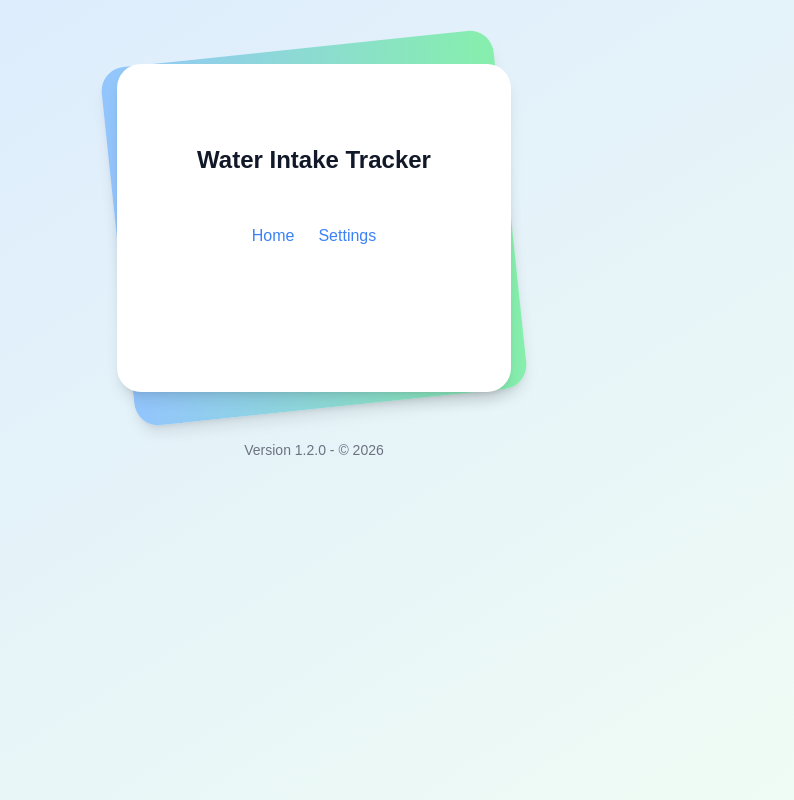
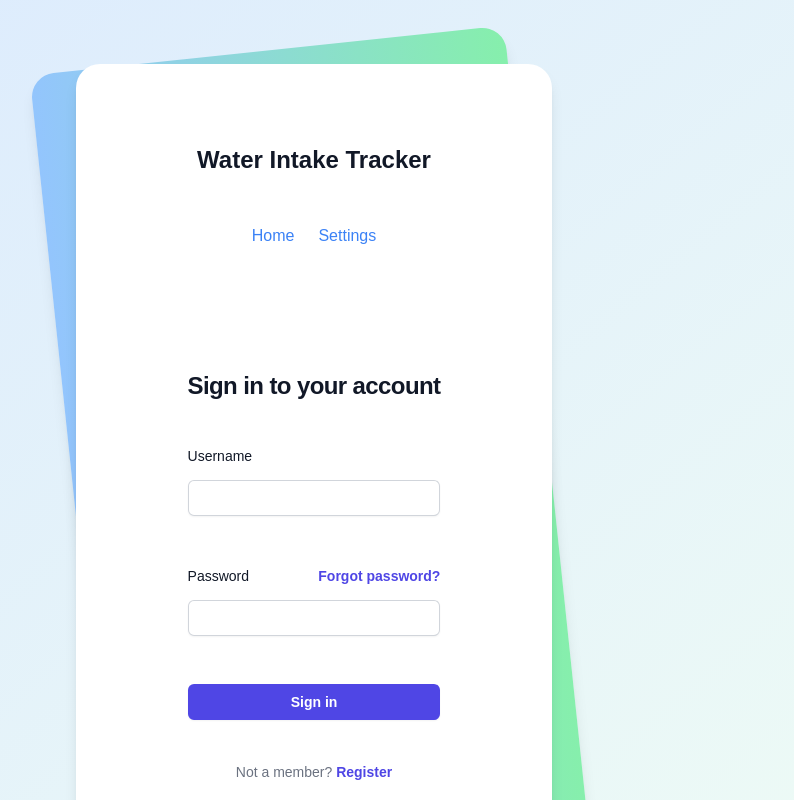
Before and after one commit to MarcosOlivaKaczmarek/water-bottle-app, a React app: page /login in a window 1280 px wide. Shown: the top 800 px of the page, without its empty margins (326-1120 px from the left). Built offline with nearby package versions, Linux system fonts and the light colour scheme; the HTML template or start-up script is replaced by a standard one.

Commit message:
[Task] Frontend: Implement user login form (#75)
* feat: Frontend: Implement user login form (iteration 2)

* feat: Frontend: Implement user login form (iteration 3)

```diff
--- a/src/App.tsx
+++ b/src/App.tsx
@@ -4,7 +4,6 @@
 import SevenDayWaterIntakeChart from './components/SevenDayWaterIntakeChart'
 import ProgressBar from './components/ProgressBar'
 import Counter from './components/Counter'
-import AuthPage from './pages/AuthPage'
 import GoalSetting from './components/GoalSetting'
 import WaterLogging from './components/WaterLogging'
 import CircularProgressChart from './components/CircularProgressChart'
@@ -14,6 +13,7 @@
 import SettingsPage from './pages/SettingsPage'
 import { BrowserRouter as Router, Route, Routes, Link } from 'react-router-dom'
 import RegisterPage from './pages/RegisterPage'
+import LoginPage from './pages/LoginPage'
 
 function App() {
   const [isMobile, setIsMobile] = useState(false)
@@ -72,7 +72,7 @@
                     <Routes>
                       <Route
                         path="/"
-                        element={
+                        element={(
                           <>
                             <div className="rounded-md bg-white p-4 shadow-sm hover:shadow-md transition-shadow duration-300">
                               <GoalSetting onGoalSet={handleGoalSet} />
@@ -102,12 +102,12 @@
                             <div className="rounded-md bg-white p-4 shadow-sm hover:shadow-md transition-shadow duration-300">
                               <WaterBottleProfiles />
                             </div>
-                            <AuthPage />
                           </>
-                        }
+                        )}
                       />
                       <Route path="/settings" element={<SettingsPage />} />
                       <Route path="/register" element={<RegisterPage />} />
+                      <Route path="/login" element={<LoginPage />} />
                     </Routes>
                   </div>
                 </div>
--- /dev/null
+++ b/src/hooks/useApi.tsx
@@ -0,0 +1,32 @@
+import { useState, useCallback } from 'react'
+
+export const useApi = () => {
+  const [loading, setLoading] = useState(false)
+  const [error, setError] = useState<string | null>(null)
+
+  const request = useCallback(async (url: string, options: RequestInit = {}) => {
+    setLoading(true)
+    setError(null)
+
+    try {
+      const response = await fetch(url, options)
+
+      if (!response.ok) {
+        const errorData = await response.json()
+        throw new Error(errorData.message || `Request failed with status ${response.status}`)
+      }
+
+      const contentType = response.headers.get('content-type')
+      const data = contentType && contentType.includes('application/json') ? await response.json() : await response.text()
+
+      setLoading(false)
+      return data
+    } catch (err: any) {
+      setLoading(false)
+      setError(err.message || 'An error occurred')
+      throw err // Re-throw the error to be caught by the component using the hook
+    }
+  }, [])
+
+  return { loading, error, request }
+}
--- /dev/null
+++ b/src/pages/LoginPage.tsx
@@ -0,0 +1,119 @@
+import React, { useState } from 'react'
+import { useNavigate, Link } from 'react-router-dom'
+import { useApi } from '../hooks/useApi'
+
+const LoginPage = () => {
+  const [username, setUsername] = useState('')
+  const [password, setPassword] = useState('')
+  const [error, setError] = useState('')
+  const navigate = useNavigate()
+  const { request } = useApi()
+
+  const handleSubmit = async (e: React.FormEvent) => {
+    e.preventDefault()
+    setError('')
+
+    // Client-side validation
+    if (!username || !password) {
+      setError('Please enter both username and password.')
+      return
+    }
+
+    try {
+      const response = await request('/api/login', {
+        method: 'POST',
+        headers: { 'Content-Type': 'application/json' },
+        body: JSON.stringify({ username, password }),
+      })
+
+      if (response.token) {
+        localStorage.setItem('token', response.token)
+        navigate('/')
+      } else if (response.message) {
+        setError(response.message)
+      } else {
+        setError('Login failed. Please try again.')
+      }
+    } catch (err: any) {
+      console.error('Login error:', err)
+      setError(err.message || 'An unexpected error occurred.')
+    }
+  }
+
+  return (
+    <div className="flex min-h-full flex-1 flex-col justify-center px-6 py-12 lg:px-8">
+      <div className="sm:mx-auto sm:w-full sm:max-w-sm">
+        <h2 className="mt-10 text-center text-2xl font-bold leading-9 tracking-tight text-gray-900">
+          Sign in to your account
+        </h2>
+      </div>
+
+      <div className="mt-10 sm:mx-auto sm:w-full sm:max-w-sm">
+        <form className="space-y-6" onSubmit={handleSubmit}>
+          <div>
+            <label htmlFor="username" className="block text-sm font-medium leading-6 text-gray-900">
+              Username
+            </label>
+            <div className="mt-2">
+              <input
+                id="username" // Changed from email to username
+                name="username" // Changed from email to username
+                type="text" // Changed from email to text
+                autoComplete="username" // Changed from email to username
+                required
+                className="block w-full rounded-md border-0 py-1.5 text-gray-900 shadow-sm ring-1 ring-inset ring-gray-300 placeholder:text-gray-400 focus:ring-2 focus:ring-inset focus:ring-indigo-600 sm:text-sm sm:leading-6"
+                value={username}
+                onChange={(e) => setUsername(e.target.value)}
+              />
+            </div>
+          </div>
+
+          <div>
+            <div className="flex items-center justify-between">
+              <label htmlFor="password" className="block text-sm font-medium leading-6 text-gray-900">
+                Password
+              </label>
+              <div className="text-sm">
+                <Link to="/forgot-password" className="font-semibold text-indigo-600 hover:text-indigo-500">
+                  Forgot password?
+                </Link>
+              </div>
+            </div>
+            <div className="mt-2">
+              <input
+                id="password"
+                name="password"
+                type="password"
+                autoComplete="current-password"
+                required
+                className="block w-full rounded-md border-0 py-1.5 text-gray-900 shadow-sm ring-1 ring-inset ring-gray-300 placeholder:text-gray-400 focus:ring-2 focus:ring-inset focus:ring-indigo-600 sm:text-sm sm:leading-6"
+                value={password}
+                onChange={(e) => setPassword(e.target.value)}
+              />
+            </div>
+          </div>
+
+          <div>
+            <button
+              type="submit"
+              className="flex w-full justify-center rounded-md bg-indigo-600 px-3 py-1.5 text-sm font-semibold leading-6 text-white shadow-sm hover:bg-indigo-500 focus-visible:outline focus-visible:outline-2 focus-visible:outline-offset-2 focus-visible:outline-indigo-600"
+            >
+              Sign in
+            </button>
+          </div>
+        </form>
+
+        {error && <p className="mt-4 text-center text-sm text-red-600">{error}</p>}
+
+        <p className="mt-10 text-center text-sm text-gray-500">
+          Not a member?{' '}
+          <Link to="/register" className="font-semibold leading-6 text-indigo-600 hover:text-indigo-500">
+            Register
+          </Link>
+        </p>
+      </div>
+    </div>
+  )
+}
+
+export default LoginPage
```
